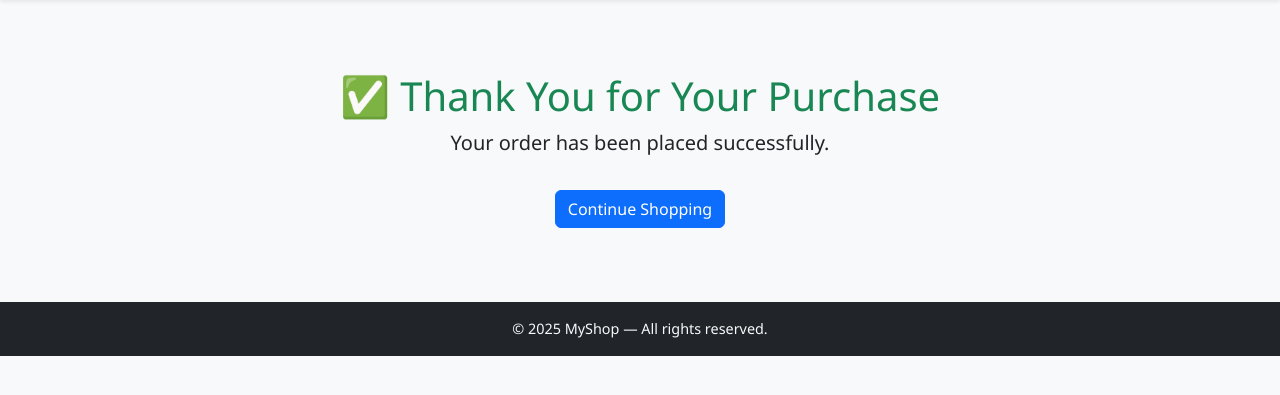
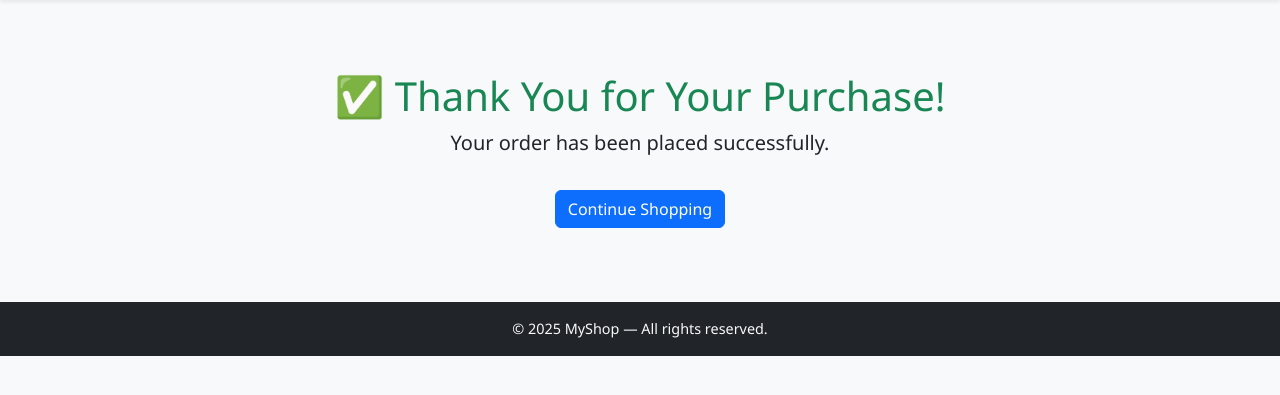
Before and after one commit to valval001/project, a Flask app: template templates/thankyou.html in a window 1280 px wide. Shown: the part 56-451 px from the top of the page. Run offline with Flask 3, Linux system fonts and the light colour scheme; the template is opened without the code that fills it, so the values that code supplies are empty.

Commit message:
Update thankyou.html

```diff
--- a/templates/thankyou.html
+++ b/templates/thankyou.html
@@ -1,7 +1,7 @@
 {% extends "base.html" %}
 {% block content %}
 <div class="text-center mt-5">
-    <h1 class="text-success">✅ Thank You for Your Purchase</h1>
+    <h1 class="text-success">✅ Thank You for Your Purchase!</h1>
     <p class="lead">Your order has been placed successfully.</p>
     <a href="{{ url_for('index') }}" class="btn btn-primary mt-3">Continue Shopping</a>
 </div>
```
